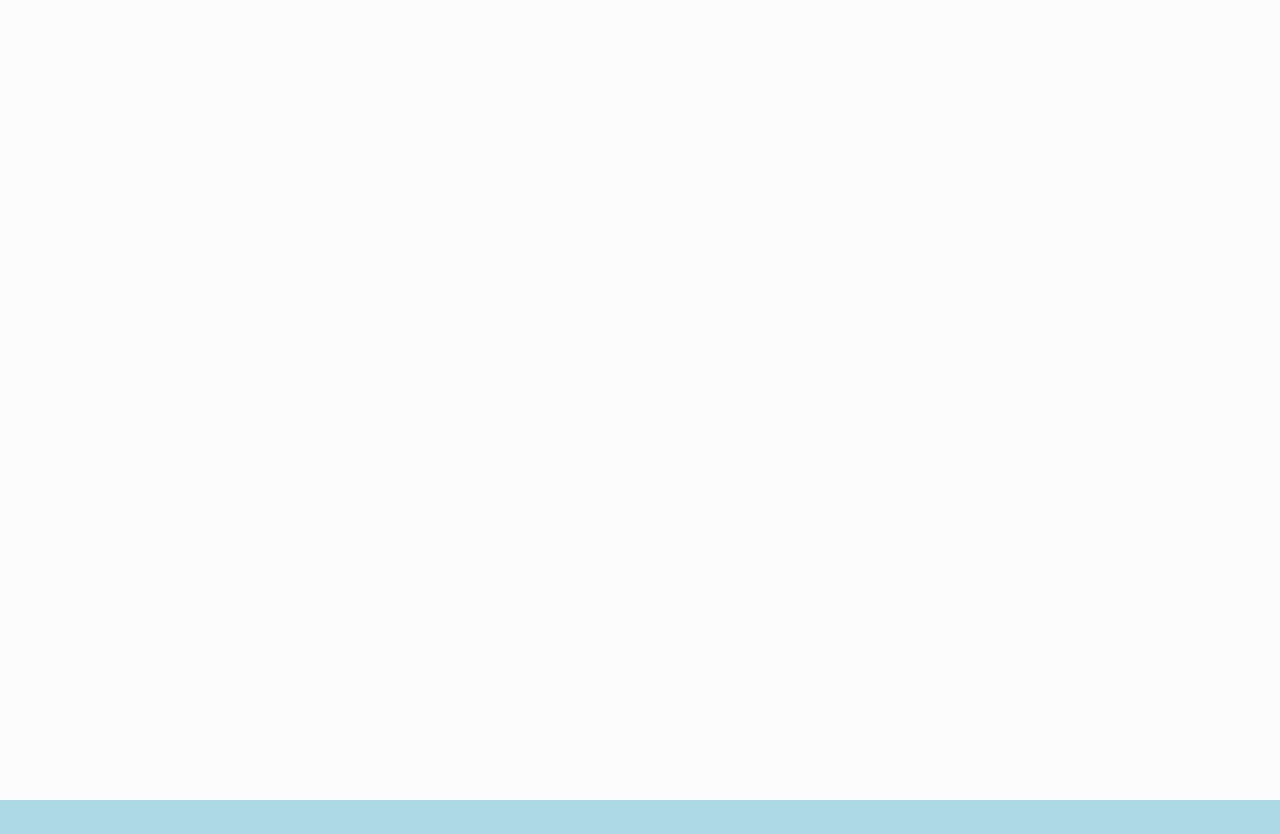
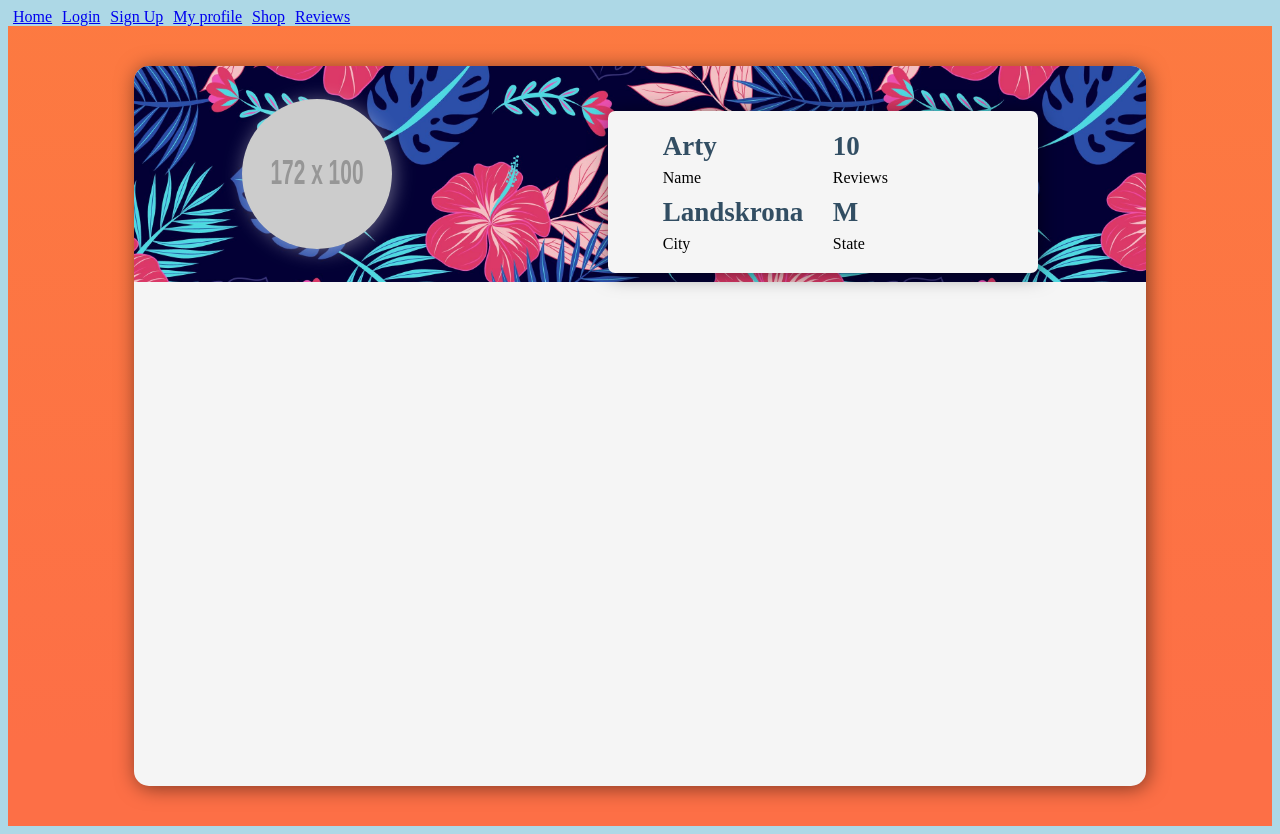
Before and after one commit to HR-Tiger/tropicafe-frontend, a React app: page /user in a window 1280 px wide. Before the commit the page ends 800 px from the top, so only its background shows below. Built offline with nearby package versions, Linux system fonts and the light colour scheme; the HTML template or start-up script is replaced by a standard one.

Commit message:
finished basic styling and setup of user profile page

```diff
--- a/src/components/user/UserHeader.jsx
+++ b/src/components/user/UserHeader.jsx
@@ -0,0 +1,34 @@
+import React from 'react';
+
+export default function UserHeader({userInfo}) {
+
+  console.log('userInfo: ', userInfo);
+
+  return (
+    <div className='userHeader'>
+      <img src={`${userInfo.profile_photo_url}`} />
+
+      <div className='profileInfoContainer'>
+        <div className='info'>
+          <div className='title'>{userInfo.first_name}</div>
+          <div className='txt'>Name</div>
+        </div>
+        <div className='info'>
+          <div className='title'>10</div>
+          <div className='txt'>Reviews</div>
+        </div>
+
+        <div className='info'>
+          <div className='title'>{userInfo.city}</div>
+          <div className='txt'>City</div>
+        </div>
+        <div className='info'>
+          <div className='title'>{userInfo.state}</div>
+          <div className='txt'>State</div>
+        </div>
+
+
+      </div>
+    </div>
+  );
+}
--- a/src/components/user/UserPage.jsx
+++ b/src/components/user/UserPage.jsx
@@ -1,10 +1,38 @@
-import React from 'react';
+import React, {useState, useEffect} from 'react';
+import axios from 'axios';
 import UserHeader from './UserHeader.jsx';
 
 export default function UserPage() {
+  const [userInfo, setUserInfo] = useState({});
+  useEffect(() => {
+    let data = {
+      address: '58758 Caliangt Junction',
+      city: 'Landskrona',
+      email: 'aredfearn0@disqus.com',
+      first_name: 'Arty',
+      last_name: 'Redfearn',
+      profile_photo_url: 'http://dummyimage.com/172x100.png/ff4444/ffffff',
+      state: 'M',
+      user_id: 1,
+      zip: 1
+    };
+
+    setUserInfo(data);
+    // let data = axios.get('http://3.239.52.75/api/users/1').then(data => {
+    //   console.log('data: ', data.data);
+    // }).then(result => result);
+  }, []);
+
   return (
-    <div className="profilePageBody">
-      <h1>Welcome Zack Sawyer</h1>
+    <div className='profilePageBody'>
+      <div className='.wave'></div>
+      <main className='profileContainer'>
+        <UserHeader userInfo={userInfo} />
+        <section className='reviewList'>
+
+        </section>
+      </main>
+
     </div>
   );
 }
--- a/src/styles/sass.scss
+++ b/src/styles/sass.scss
@@ -11,17 +11,6 @@ body {
 ********************* LOGIN / REGISTRATION ***********
 ******************************************************/
 
-
-#app {
-	font-family: 'Montserrat', sans-serif;
-	position: fixed;
-	top: 0;
-	left: 0;
-	right: 0;
-	bottom: 0;
-	background-color: #fcfcfc;
-	height: 100vh;
-}
 
 .authPageBody {
 	display: flex;
@@ -47,33 +36,19 @@ body {
 	position: relative;
 	display: flex;
 	justify-content: center;
-	transition: all 1s ease;
 
 	h3 {
 		display: flex;
 		justify-content: space-between;
-		margin: 0 0 0.8em 0;
 		color: white;
 		.flipper {
 			opacity: 0.5;
 			cursor: pointer;
-			transition: opacity 0.2s ease-in-out;
 
 			&:hover{
 				opacity: 1;
 			}
 		}
-	}
-
-	&:after {
-		content: "";
-		position: absolute;
-		bottom: 0;
-		left: 10%;
-		height: 50%;
-		width: 80%;
-		z-index: -1;
-		box-shadow: 0 0 20px 0 rgba(253,124,92, 1);
 	}
 }
 
@@ -83,8 +58,6 @@ body {
 	margin-bottom: 1em;
 	border-radius: 0.2em;
 	background: rgba(255, 255, 255, 0.1);
-
-	transition: background 0.2s ease-in-out;
 
 	&:hover {
 		background: rgba(255, 255, 255, 0.15);
@@ -133,34 +106,9 @@ button {
 	}
 }
 
-// Animation Classes
-.example-enter {
-    margin-top: 30px;
-    opacity: .01;
-
-    &.example-enter-active {
-        margin-top: 0px;
-        opacity: 1;
-        transition: opacity .5s ease, margin .5s ease;
-    }
-}
-
-.example-leave {
-    margin-top: 0px;
-    opacity: 1;
-
-    &.example-leave-active {
-        margin-top: -30px;
-        opacity: .01;
-        transition: opacity .3s ease, margin .5s ease;
-    }
-}
-
-
-
-
-
-/* alec components  */
+/*****************************************************
+********************* ALEC ***************************
+******************************************************/
 .modalWrapper {
   background: rgba(0,0,0,0.7);
   z-index: 4;
@@ -202,3 +150,91 @@ button {
   height: auto;
   width: calc(100% * (1/4) - 20px - 1px);
 }
+
+/*****************************************************
+********************* USER PROFILE *******************
+******************************************************/
+
+.profilePageBody {
+	background: linear-gradient(360deg, #FD6F46 10%, #FB9832 360%);
+	position: relative;
+	height: 100vh;
+	display: flex;
+	flex-direction: column;
+	justify-content: center;
+	align-items: center;
+
+	h1 {
+		color: purple;
+	}
+}
+
+.profileContainer {
+	background-color: whitesmoke;
+	border-radius: 15px;
+	width: 80%;
+	min-height: 90vh;
+	box-shadow: 2px 2px 20px rgba(0, 0, 0 ,0.5);
+}
+
+.userHeader {
+	background: url('/storage/profileHeader.jpg');
+	background-size: cover;
+	background-position: center;
+	border-top-left-radius: 15px;
+	border-top-right-radius: 15px;
+	min-height: 30%;
+	display: flex;
+	align-items: center;
+	justify-content: space-around;
+
+		img {
+			border-radius: 50%;
+			height: 150px;
+			width: 150px;
+			box-shadow: 2px 2px 20px rgba(255, 255, 255 ,0.4);
+		}
+
+	.profileInfoContainer {
+			padding: 15px;
+			background: whitesmoke;
+			border-radius: 7px;
+			min-height: 80%;
+			box-shadow: 2px 2px 20px rgba(0, 0, 0 ,0.5);
+			width: 400px;
+			display: flex;
+			justify-content: center;
+			align-items: center;
+			flex-wrap: wrap;
+			margin-top: 35px;
+
+			.info {
+
+					padding: 5px 10px;
+					min-width: 150px;
+
+					.title {
+						font-weight: 700;
+								font-size: 27px;
+								color: #6944ff;
+								color: #324e63;
+					}
+
+					.txt {
+						font-weight: 500;
+						margin-top: 7px;
+					}
+			}
+	}
+}
+
+
+
+
+
+
+
+
+.reviewList {
+	height: 70%;
+}
--- a/src/styles/styles.css
+++ b/src/styles/styles.css
@@ -8,17 +8,6 @@ body h1 {
 /*****************************************************
 ********************* LOGIN / REGISTRATION ***********
 ******************************************************/
-#app {
-  font-family: "Montserrat", sans-serif;
-  position: fixed;
-  top: 0;
-  left: 0;
-  right: 0;
-  bottom: 0;
-  background-color: #fcfcfc;
-  height: 100vh;
-}
-
 .authPageBody {
   display: flex;
   flex-direction: column;
@@ -27,6 +16,7 @@ body h1 {
   height: 100vh;
   background-image: url("/storage/bg2.jpg");
   background-size: cover;
+  background-position: center;
 }
 .authPageBody h1 {
   color: purple;
@@ -41,31 +31,18 @@ body h1 {
   position: relative;
   display: flex;
   justify-content: center;
-  transition: all 1s ease;
 }
 .login h3 {
   display: flex;
   justify-content: space-between;
-  margin: 0 0 0.8em 0;
   color: white;
 }
 .login h3 .flipper {
   opacity: 0.5;
   cursor: pointer;
-  transition: opacity 0.2s ease-in-out;
 }
 .login h3 .flipper:hover {
   opacity: 1;
-}
-.login:after {
-  content: "";
-  position: absolute;
-  bottom: 0;
-  left: 10%;
-  height: 50%;
-  width: 80%;
-  z-index: -1;
-  box-shadow: 0 0 20px 0 #fd7c5c;
 }
 
 .Input {
@@ -74,7 +51,6 @@ body h1 {
   margin-bottom: 1em;
   border-radius: 0.2em;
   background: rgba(255, 255, 255, 0.1);
-  transition: background 0.2s ease-in-out;
 }
 .Input:hover {
   background: rgba(255, 255, 255, 0.15);
@@ -117,27 +93,9 @@ button:hover {
   background: rgba(0, 0, 0, 0.4);
 }
 
-.example-enter {
-  margin-top: 30px;
-  opacity: 0.01;
-}
-.example-enter.example-enter-active {
-  margin-top: 0px;
-  opacity: 1;
-  transition: opacity 0.5s ease, margin 0.5s ease;
-}
-
-.example-leave {
-  margin-top: 0px;
-  opacity: 1;
-}
-.example-leave.example-leave-active {
-  margin-top: -30px;
-  opacity: 0.01;
-  transition: opacity 0.3s ease, margin 0.5s ease;
-}
-
-/* alec components  */
+/*****************************************************
+********************* ALEC ***************************
+******************************************************/
 .modalWrapper {
   background: rgba(0, 0, 0, 0.7);
   z-index: 4;
@@ -178,3 +136,76 @@ button:hover {
   height: auto;
   width: calc(100% * (1/4) - 20px - 1px);
 }
+
+/*****************************************************
+********************* USER PROFILE *******************
+******************************************************/
+.profilePageBody {
+  background: linear-gradient(360deg, #FD6F46 10%, #FB9832 360%);
+  position: relative;
+  height: 100vh;
+  display: flex;
+  flex-direction: column;
+  justify-content: center;
+  align-items: center;
+}
+.profilePageBody h1 {
+  color: purple;
+}
+
+.profileContainer {
+  background-color: whitesmoke;
+  border-radius: 15px;
+  width: 80%;
+  min-height: 90vh;
+  box-shadow: 2px 2px 20px rgba(0, 0, 0, 0.5);
+}
+
+.userHeader {
+  background: url("/storage/profileHeader.jpg");
+  background-size: cover;
+  background-position: center;
+  border-top-left-radius: 15px;
+  border-top-right-radius: 15px;
+  min-height: 30%;
+  display: flex;
+  align-items: center;
+  justify-content: space-around;
+}
+.userHeader img {
+  border-radius: 50%;
+  height: 150px;
+  width: 150px;
+  box-shadow: 2px 2px 20px rgba(255, 255, 255, 0.4);
+}
+.userHeader .profileInfoContainer {
+  padding: 15px;
+  background: whitesmoke;
+  border-radius: 7px;
+  min-height: 80%;
+  box-shadow: 2px 2px 20px rgba(0, 0, 0, 0.5);
+  width: 400px;
+  display: flex;
+  justify-content: center;
+  align-items: center;
+  flex-wrap: wrap;
+  margin-top: 35px;
+}
+.userHeader .profileInfoContainer .info {
+  padding: 5px 10px;
+  min-width: 150px;
+}
+.userHeader .profileInfoContainer .info .title {
+  font-weight: 700;
+  font-size: 27px;
+  color: #6944ff;
+  color: #324e63;
+}
+.userHeader .profileInfoContainer .info .txt {
+  font-weight: 500;
+  margin-top: 7px;
+}
+
+.reviewList {
+  height: 70%;
+}
```
Also changed, not shown: .eslintrc.js, storage/profileHeader.jpg (added), 1 other file (tests, documents, lock files or other folders).
